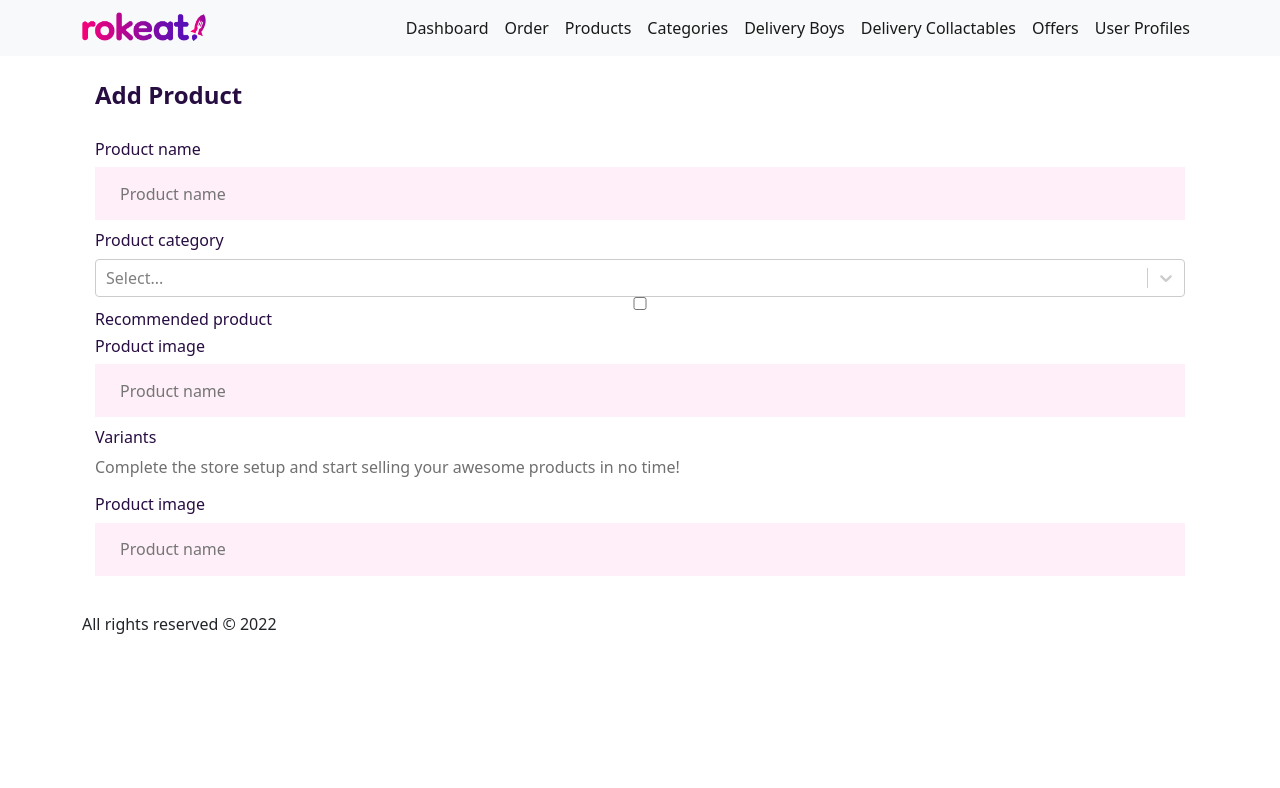
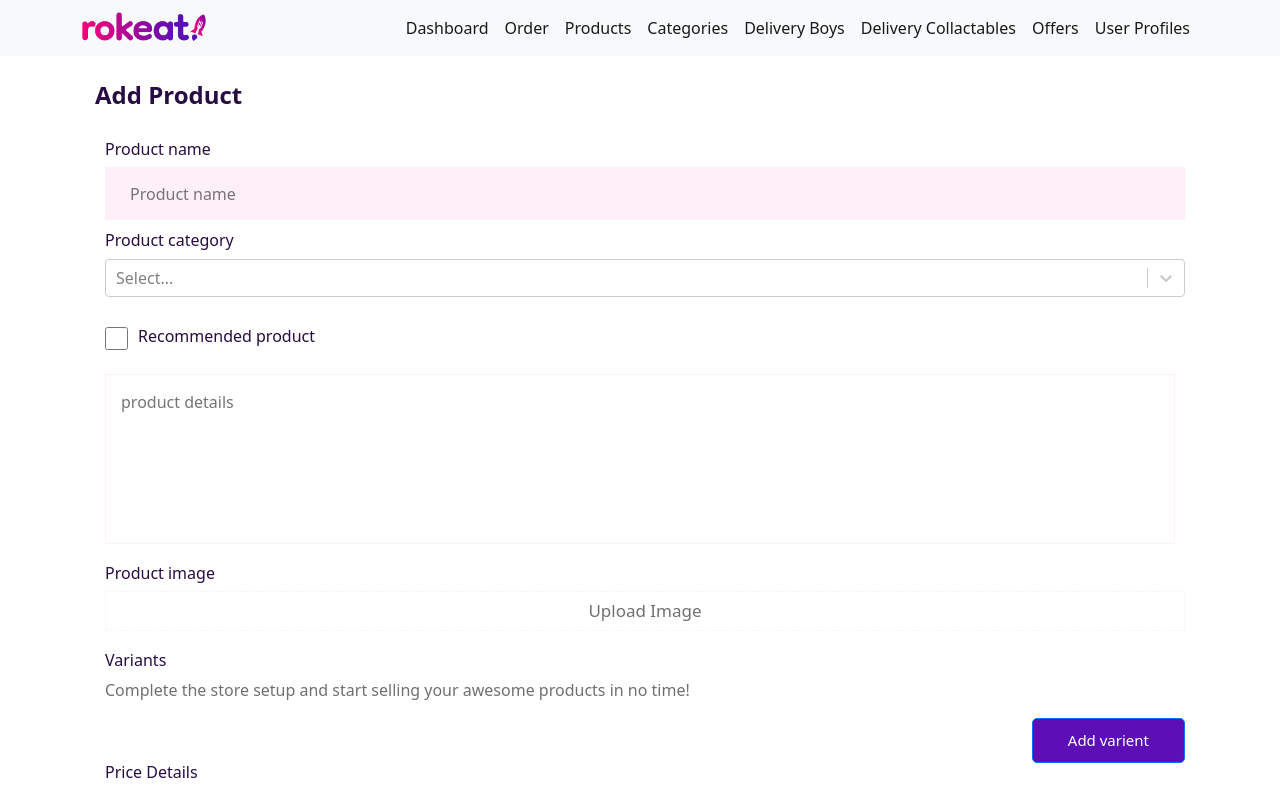
Before and after one commit to Rafhathdana/Restos, a React (Create React App) app: page /addproduct in a window 1280 px wide. Shown: the top 788 px of the page. Built offline with nearby package versions, Linux system fonts and the light colour scheme.

Commit message:
add product

```diff
--- a/package.json
+++ b/package.json
@@ -14,6 +14,7 @@
         "react-router-dom": "^6.3.0",
         "react-scripts": "^5.0.1",
         "react-select": "^5.4.0",
+        "styled-components": "^5.3.5",
         "web-vitals": "^2.1.4"
     },
     "scripts": {
--- a/src/App.css
+++ b/src/App.css
@@ -1,7 +1,8 @@
+.body {
+    font-family: 'Poppins';
+    font-style: normal;
+}
 
-.body{
-    font-family:Poppins;
-}
 .mainLogo {
     height: 2rem;
     margin-right: 9px;
@@ -220,24 +221,28 @@
     margin-bottom: 80px;
     padding-top: 30px;
 }
+
 .formfun {
     padding-left: 3%;
     padding-right: 3%;
     /* gap: 10px; */
 }
-.sTitle{
+
+.sTitle {
     font-weight: SemiBold;
     margin-bottom: 40px;
     color: #270D41;
 }
-.backward{
+
+.backward {
     font-size: 30px;
     margin-bottom: 30px;
     background-color: white;
     color: #000000;
     cursor: pointer;
 }
-.saveBtn{
+
+.saveBtn {
     background-color: #5C0FB6;
     width: auto;
     padding: 10px 35px 10px 35px;
@@ -246,24 +251,30 @@
     border-radius: 5px;
 
 }
-.savebutton{
+
+.savebutton {
     float: right;
 }
-.lin{
+
+.lin {
     margin-bottom: 5px;
     margin-top: 40px;
 }
 
 /* ------***otp**------- */
-.otpspace{
+.otpspace {
     margin-bottom: 70px;
-    padding:3%;
+    padding: 3%;
 }
 
 /* _______***account created****______ */
-.accountcreated{
+.accountcreated {
     margin-bottom: 80px;
-    padding:25%;
+    padding: 25%;
+}
+
+.center {
+    align-items: center;
 }
 
 .wrapper {
@@ -296,20 +307,23 @@
 
 
 /* ..... dashboard..... */
-.bold{
+.bold {
     font-weight: bold;
 }
-.dashboard{
+
+.dashboard {
     padding: 25px;
 }
-.circletick{
+
+.circletick {
     position: relative;
     background: #E4E4E4;
     width: 30px;
     height: 30px;
     border-radius: 100%;
 }
-.checktack{
+
+.checktack {
     position: absolute;
     transform: rotate(50deg) translate(-50%, -50%);
     left: 20%;
@@ -326,42 +340,90 @@
 }
 
 /* .....modal dashboard.... */
-.modalin{
+.modalin {
     padding: 10px;
 }
-.leftmodal{
+
+.leftmodal {
     float: left;
     max-width: 45%;
 }
-.rightmodal{
+
+.rightmodal {
     float: right;
     max-width: 45%;
     border-style: dashed;
 }
 
-  .modalhead{
-    min-width:80%;
+.modalhead {
+    min-width: 80%;
     float: left;
 }
-  .imageupload{
+
+.imageupload {
     content: Browse Image;
 }
 
 
 
 /* .......add product....... */
-  .producttitle{
-      color:#270D41;
+.producttitle {
+    color: #270D41;
     font-weight: 650;
     margin-bottom: 30px;
 }
-.margindec{
+
+.margindec {
     color: #270D41;
+    padding-left: 10px;
 }
-.checkboxf{
+
+.checkbox {
+    align-items: center;
+    height: 23px;
+    width: 23px;
+}
+
+.checkboxf {
     display: flex;
-    flex-direction: column;
+    padding: 10px;
+    margin-top: 20px;
 }
-.grey{
+
+.grey {
     color: #707070;
 }
+
+.productdetails {
+    padding: 10px;
+
+    height: 170px;
+}
+
+.productdetai {
+    border: 1px solid #FFEFF8;
+    resize: none;
+    width: 100%;
+    height: 170px;
+    padding: 15px;
+}
+.extra{
+    margin-top: 10px;
+}
+.imagehead{
+    margin-top: 30px;
+}
+.varientprice{
+min-width:40%;
+}
+.varientname{
+min-width: 60%;
+}
+.varienthead{
+    display: flex;
+    margin: auto;
+    width: 100%;
+}
+.clear{
+    clear: both;
+}
--- /dev/null
+++ b/src/components/ImageUploader.jsx
@@ -0,0 +1,36 @@
+import React from 'react';
+import styled from 'styled-components';
+const Button = styled.button`
+background: #FFFFFF;
+color: #707070;
+font-weight: 400;
+font-size: 17px;
+width:100%;
+height:40px;
+border: 1px dashed #FFEFF8;
+margin-bottom:10px;
+`
+
+/* identical to box height */
+
+
+const ImageUploader = props => {
+    const hiddenFileInput = React.useRef(null);
+    const handleClick = event => {
+        hiddenFileInput.current.click();
+    };
+    const handleChange = event => {
+        const fileUploaded = event.target.files[0];
+        props.handleFile(fileUploaded);
+    };
+    return (
+        <div>
+            <Button onClick={handleClick}>Upload Image</Button>
+            <input type="file" accept=".png, .jpg, .jpeg"
+                className="inputbox" ref={hiddenFileInput} onChange={handleChange} style={{ display: 'none' }} />
+
+        </div>
+    );
+};
+
+export default ImageUploader;
--- a/src/pages/AccountCreated.jsx
+++ b/src/pages/AccountCreated.jsx
@@ -15,7 +15,7 @@ function Verified() {
 
                 <Row>
                     <Col>
-                        <h2 className="sTitle">Account Verified Successfully</h2>
+                        <h2 className="sTitle center">Account Verified Successfully</h2>
                     </Col>
                 </Row>
                 <div class="wrapper">
--- a/src/pages/AddProduct.jsx
+++ b/src/pages/AddProduct.jsx
@@ -1,15 +1,34 @@
 import React from 'react';
 // import { FaBeer } from 'react-icons/fa';
-import { Container, Row, Col } from 'react-bootstrap';
+import { Container, Row, Col, Modal, Button } from 'react-bootstrap';
 import Footer from '../components/footer';
 import Select from 'react-select';
-
+import { useState } from 'react';
+import ImageUploader from '../components/ImageUploader';
+import { useNavigate } from "react-router-dom";
 function AddProduct() {
     const actions = [
         { label: "Add", value: 1 },
         { label: "Edit", value: 2 },
         { label: "Delete", value: 3 }
     ];
+    const varients = [
+        { label: "1 varients", value: 1 },
+        { label: "2 varients", value: 2 },
+        { label: "3 varients", value: 3 }
+    ];
+    const [showSuccessModal, setShowSuccessModal] = useState(false)
+
+    const navigate = useNavigate();
+    function varient(e) {
+        e.preventDefault();
+        setShowSuccessModal(true);
+    }
+    function closeModal(e) {
+        e.preventDefault();
+        setShowSuccessModal(false);
+        navigate("/addproduct");
+    }
     return (
         <div>
             <Container fluid="md" className="dashboard">
@@ -35,39 +54,92 @@ function AddProduct() {
                     <Select options={actions} />
                 </div>
                 <div className='checkboxf'>
-                <input type="checkbox" />
-                <h6 className="margindec">Recommended product</h6>
+                    <input type="checkbox" className='checkbox' />
+                    <h6 className="margindec">Recommended product</h6>
                 </div>
-
+                <div className="productdetails">
+                    <textarea className="productdetai" placeholder="product details"></textarea>
+                </div>
+                <div className='imagehead'>
+                    <h6 className="margindec">Product image</h6>
+                </div>
+                <div className='margindec'>
+                    <ImageUploader />
+                </div>
                 <Row>
                     <Col>
-                        <h6 className="margindec">Product image</h6>
+                        <h6 className="margindec extra">Variants</h6>
                     </Col>
                 </Row>
                 <div className='margindec'>
-                    <input type="Text" className="inputbox" placeholder="Product name" />
+                    <p className='grey'>Complete the store setup and start selling your awesome products in no time!</p>       </div>
+
+                <div className='savebutton'>
+                    <Button className='d-block saveBtn' id="varient" onClick={(e) => { varient(e) }} >Add varient</Button>
                 </div>
-                <Row>
-                    <Col>
-                        <h6 className="margindec">Variants</h6>
-                    </Col>
-                </Row>
-                <div className='margindec'>
-                <p className='grey'>Complete the store setup and start selling your awesome products in no time!</p>       </div><Row>
-                    <Col>
-                        <h6 className="margindec">Product image</h6>
-                    </Col>
-                </Row>
-                <div className='margindec'>
-                    <input type="Text" className="inputbox" placeholder="Product name" />
+                <h6 className="margindec clear">Price Details</h6>
+                <div className='varienthead'>
+                    <div className='varientname' >
+                            <input type="Text" className="inputbox" placeholder="MRP" />
+
+                    </div>
+                    <div className='varientprice'>
+                            <input type="Number" className="inputbox" placeholder="Selling Price" />
+                        </div>
                 </div>
+                <Button className='form-control buttonc' id="continue" onClick={(e) => { varient(e) }} >Add Product</Button>
+
+                <Modal
+                    show={showSuccessModal}
+                    size="lg"
+                    aria-labelledby="contained-modal-title-vcenter"
+                    centered
+                >
+
+                    <Modal.Body>
+                        <div>
+                            <div className="backward" onClick={(e) => { closeModal(e) }}>X
+                            </div>
+
+                            <div fluid="md" className="formfun">
+                                <div className='margindec'>
+                                    <Select placeholder="Number of Varients" options={varients} />
+                                </div>
+                                <div className='varienthead'>
+                                    <div className='varientname' >
+                                        <h6 className="margindec extra">Varient 1 Name</h6>
+                                        <div className='margindec'>
+                                            <input type="Text" className="inputbox" placeholder="Varient Name" />
+                                        </div>
+                                    </div>
+                                    <div className='varientprice'>
+                                        <h6 className="margindec extra">Varient 1 Price</h6>
+                                        <div className='margindec'>
+                                            <input type="Number" className="inputbox" placeholder="Varient Price" />
+                                        </div>
+                                    </div>
+                                </div>
+
+                                <Col>
+                                    <h6 className="margindec extra">Varient Image</h6>
+                                </Col>
+                                <ImageUploader />
+                                <Button className='form-control buttonc' id="continue" onClick={(e) => { varient(e) }} >Save</Button>
+                            </div>
+
+                        </div>
+                    </Modal.Body>
+                    <div className="hrline lin"></div>
+
+                </Modal>
+
 
 
             </Container>
             <Footer />
 
 
-        </div>
+        </div >
     );
 }
 export default AddProduct;
--- a/src/pages/ProductEmpty.jsx
+++ b/src/pages/ProductEmpty.jsx
@@ -1,8 +1,16 @@
 import { Container, Row, Col, Button } from 'react-bootstrap';
 import React from 'react';
 import astro from "../Assets/img/astraunet2.svg";
+import { useNavigate } from "react-router-dom";
+
 
 function EmptyProduct() {
+    const navigate = useNavigate();
+
+    function closeModal(e) {
+        e.preventDefault();
+        navigate("/addproduct");
+    }
     return (
         <Container fluid="md" className="mainComponent">
             <Row>
@@ -20,11 +28,14 @@ function EmptyProduct() {
             </Row>
             <Row>
                 <Col>
-                    <Button variant="primary" type="submit" >
+                    <Button variant="primary" type="submit" onClick={(e) => { closeModal(e) }} >
                         Add Your First Product
                     </Button>
                 </Col>
             </Row>
+
+
+
         </Container>
     );
 }
```
Also changed, not shown: 1 other file (tests, documents, lock files or other folders). Lines whose indentation alone changed are shown as unchanged.
